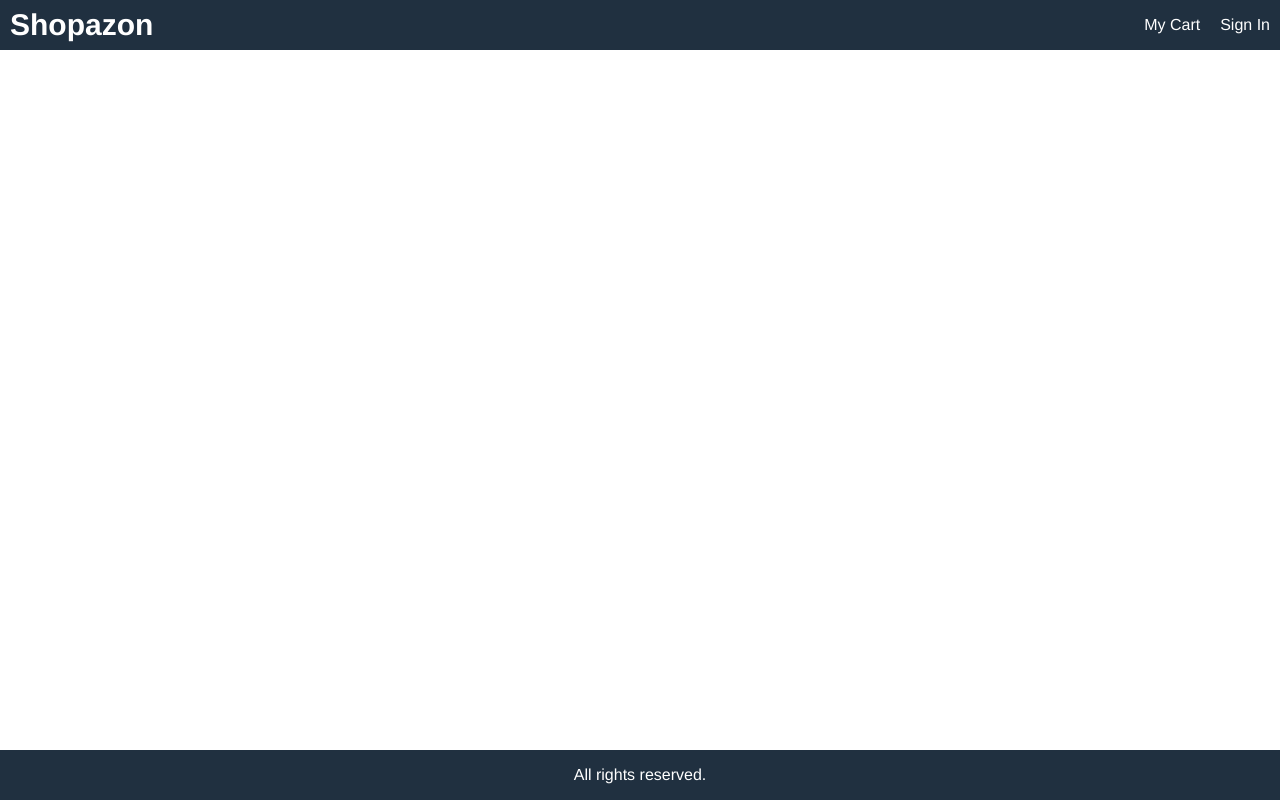
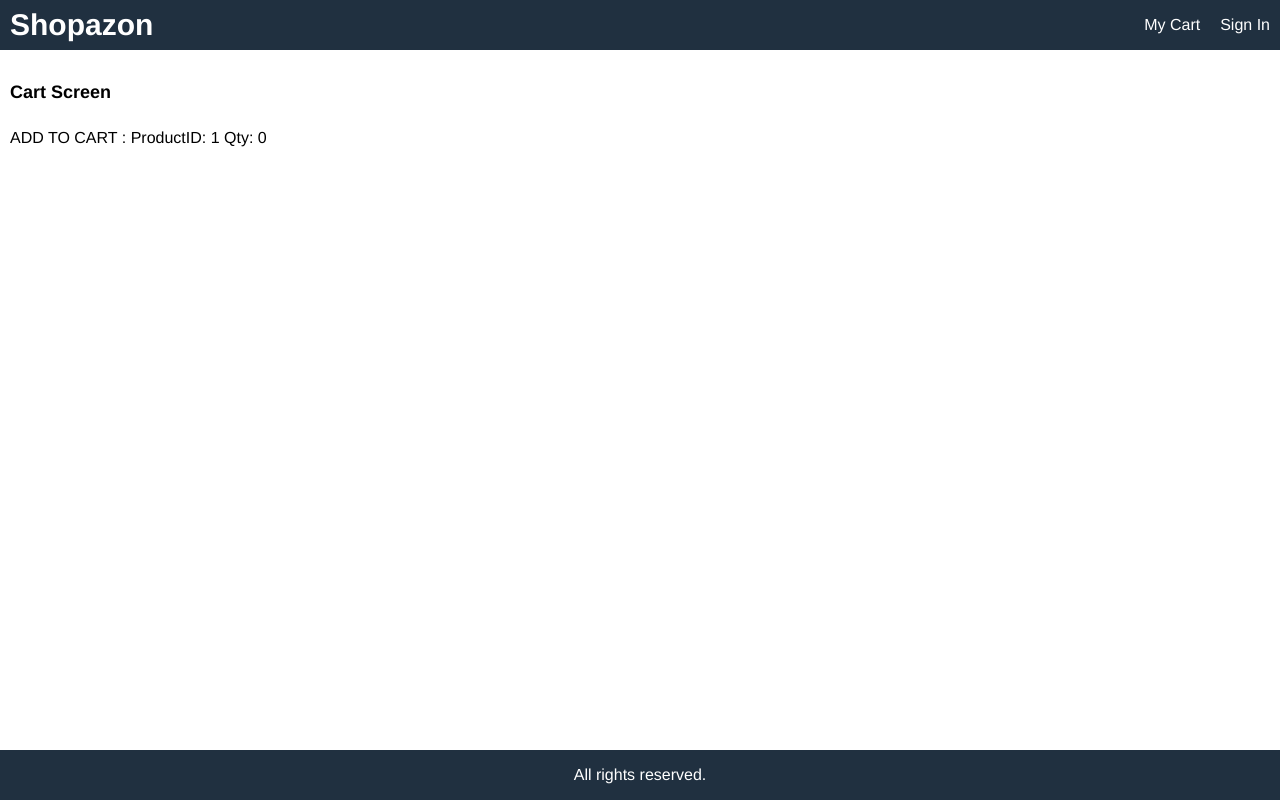
Before and after one commit to mattmalek/Shopazon, a React (Create React App) app in the folder frontend/: page /cart/1 in a window 1280 px wide. Built offline with nearby package versions, Linux system fonts and the light colour scheme.

Commit message:
Handle Add to Cart button and create template for Cart Screen

```diff
--- a/frontend/src/App.js
+++ b/frontend/src/App.js
@@ -1,4 +1,5 @@
 import { BrowserRouter, Route, Routes } from 'react-router-dom';
+import CartScreen from './screens/CartScreen';
 import HomeScreen from './screens/HomeScreen';
 import ProductScreen from './screens/ProductScreen';
 
@@ -17,6 +18,8 @@
       </header>
       <main>
         <Routes>
+          <Route path="/cart/:id" element={<CartScreen/>}></Route>
+          <Route path="/cart" element={<CartScreen/>}></Route>
           <Route path="/product/:id" element={<ProductScreen/>}></Route>
           <Route path="/" element={<HomeScreen/>} exact></Route>
         </Routes>
--- /dev/null
+++ b/frontend/src/screens/CartScreen.js
@@ -0,0 +1,16 @@
+import React from 'react';
+import { useParams, useSearchParams } from 'react-router-dom';
+
+export default function CartScreen(props) {
+    const productId = useParams().id;
+    // const { search } = useLocation();
+    // const qty = search ? Number(search.split("=")[1]) : 1;
+    const [searchParms] = useSearchParams();
+    const qty = Number(searchParms.get("qty"));;
+    return (
+        <div>
+            <h1>Cart Screen</h1>
+            <p>ADD TO CART : ProductID: {productId} Qty: {qty}</p>
+        </div>
+    );
+}
--- a/frontend/src/screens/ProductScreen.js
+++ b/frontend/src/screens/ProductScreen.js
@@ -1,6 +1,6 @@
-import React, { useEffect } from 'react';
+import React, { useEffect, useState } from 'react';
 import { useDispatch, useSelector } from 'react-redux';
-import { Link, useParams } from 'react-router-dom';
+import { Link, useNavigate, useParams } from 'react-router-dom';
 import { detailsProduct } from '../actions/productActions';
 import LoadingBox from '../components/LoadingBox';
 import MessageBox from '../components/MessageBox';
@@ -8,14 +8,19 @@
 
 export default function ProductScreen(props) {
   const dispatch = useDispatch();
-
   const productId = useParams().id;
+  const [qty, setQty] = useState(1);
   const productDetails = useSelector((state) => state.productDetails);
   const { loading, error, product } = productDetails;
+  const navigate = useNavigate();
 
   useEffect(() => {
     dispatch(detailsProduct(productId));
   }, [dispatch, productId]);
+
+  const addToCartHandler = () => {
+    navigate(`/cart/${productId}?qty=${qty}`);
+  }
 
   return (
     <div>
@@ -73,9 +78,25 @@
                       </div>
                     </div>
                   </li>
-                  <li>
-                    <button className="primary block">Add to Cart</button>
-                  </li>
+                  {product.countInStock > 0 && (
+                    <>
+                      <li>
+                        <div className="row">
+                          <div>Qty</div>
+                          <div>
+                            <select value={qty} onChange={e => setQty(e.target.value)}>
+                              {[...Array(product.countInStock).keys()].map( (x) => (
+                                  <option key={x+1} value={x+1}>{x+1}</option>
+                              ))}
+                            </select>
+                          </div>
+                        </div>
+                      </li>
+                      <li>
+                        <button onClick={addToCartHandler} className="primary block">Add to Cart</button>
+                      </li>
+                    </>
+                  )}
                 </ul>
               </div>
             </div>
```
